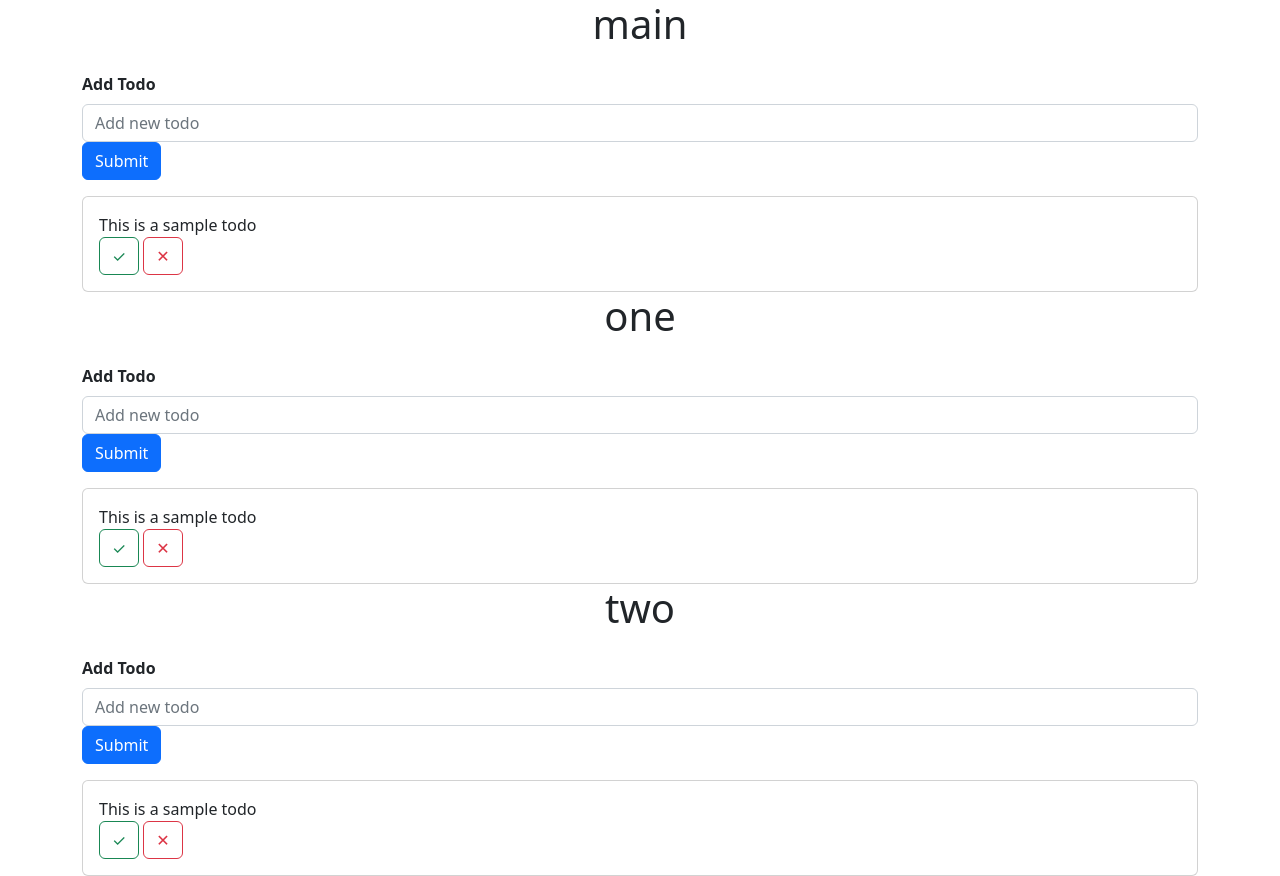
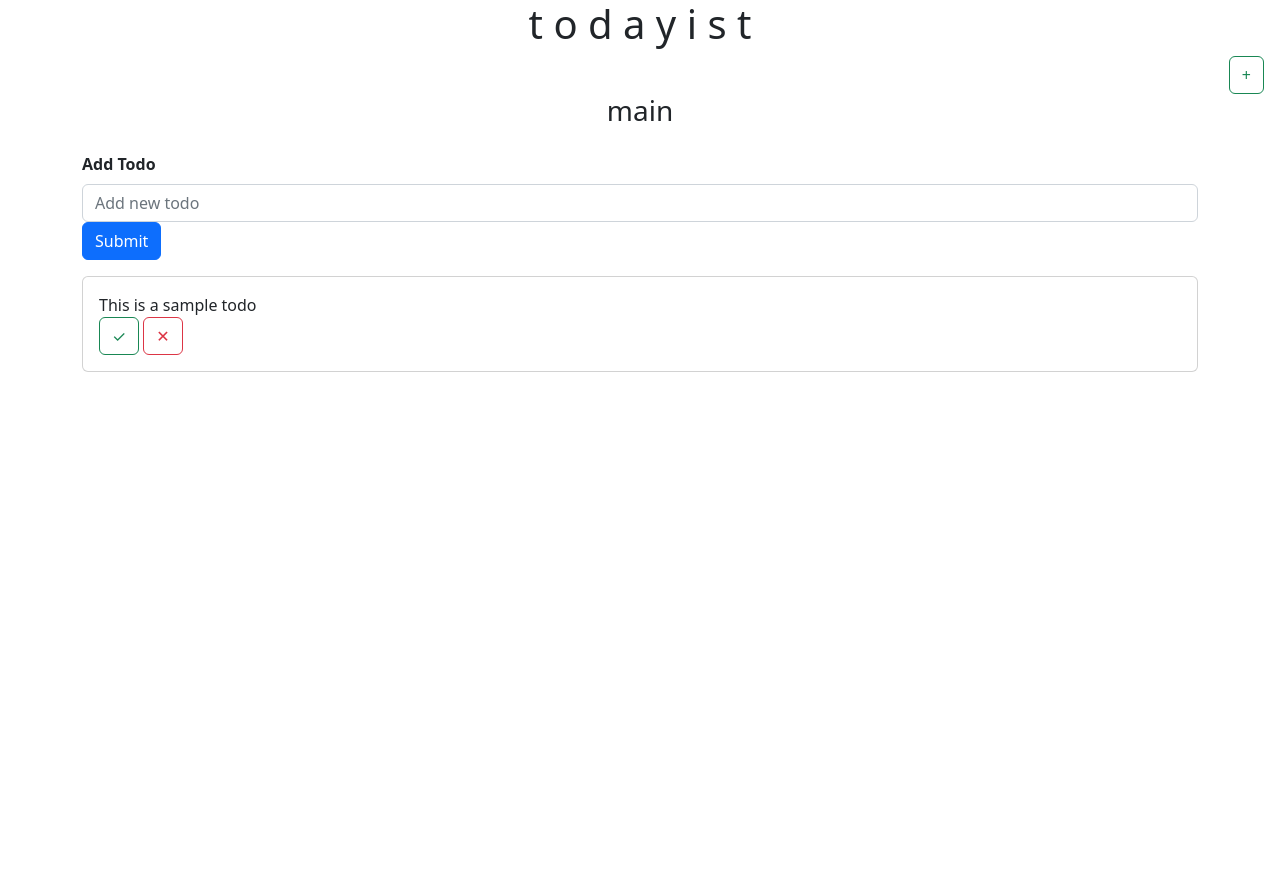
Before and after one commit to amy-ym-yu/todayist-app, a React (Create React App) app: page / in a window 1280 px wide. After the commit the page ends 800 px from the top, so only its background shows below. Built offline with nearby package versions, Linux system fonts and the light colour scheme.

Commit message:
new lists created

```diff
--- a/src/App.js
+++ b/src/App.js
@@ -1,17 +1,30 @@
 import logo from './logo.svg';
 
-import React from 'react';
+import React, {useState} from 'react';
 import './App.css';
 import { Button, Card, Form } from 'react-bootstrap';
 import 'bootstrap/dist/css/bootstrap.min.css';
 
 function App() {
+  // delete list, rearrange list order
+  const [lists, setLists] = useState(["main"]);
+
+  const addList = () => {
+    setLists([...lists, "new list"]);
+  }
+
+  const renameList = (index, text) => {
+    lists[index] = text;
+    setLists([...lists]);
+  }
 
     return (
-      <div>
-        <TodoList listName="main"/>
-        <TodoList listName="one" week={2} />
-        <TodoList listName="two"/>
+      <div class="px-3">
+        <h1 class="text-center">t o d a y i s t</h1>
+        <div class="d-flex justify-content-end">
+        <Button variant="outline-success" onClick={() => addList()}>+</Button>
+        </div>
+        {lists.map((x, index) => <TodoList listName={x} onListNameChange={renameList} index={index}/>)}
       </div>
     )
 
@@ -21,13 +34,16 @@ function TodoList(props) {
   // todos - js list that will hold all of the tasks
   // setTodos is a function which
   // useState contains current state and setter
-  console.log("props are: ", props);
-  const [todos, setTodos] = React.useState([
+  // console.log("props are: ", props);
+  const [todos, setTodos] = useState([
     {
       text: "This is a sample todo",
       isDone: false
     }
   ]);
+
+  const [toggle, setToggle] = useState(true);
+  const [name, setName] = useState(props.listName);
 
   const addTodo = (text) => {
     const newTodos = [...todos, { text }]; // appending text to list of tasks
@@ -49,11 +65,33 @@ function TodoList(props) {
   return (
     <div className='app'>
       <div className='container'>
-        <h1 className='text-center mb-4'>{props.listName}</h1>
+        {toggle ? (
+          <h3 className='text-center mb-4' onDoubleClick={() => {
+            setToggle(false);
+            }}
+            >{props.listName}</h3>
+        ) : (
+          <input
+            type="text"
+            value={name}
+            onChange={(event) => {
+              setName(event.target.value);
+            }}
+            onKeyDown={(event) => {
+              if (event.key === 'Enter' || event.key==='Escape') {
+                setToggle(true);
+                event.preventDefault();
+                event.stopPropagation();
+                props.onListNameChange(props.index, name);
+              }
+            }}
+          />
+        )}
+
         <FormTodo addTodo={addTodo} />
         <div>
-          {todos.map((todo, index) => (
-            <Card>
+          {todos.map((todo, index) => {
+            return <Card>
                       <Card.Body>
                         <Todo
                         key={index}
@@ -64,7 +102,8 @@ function TodoList(props) {
                         />
                       </Card.Body>
                     </Card>
-          ))}
+          }
+          )}
         </div>
       </div>
     </div>
```
Lines whose indentation alone changed are shown as unchanged.
